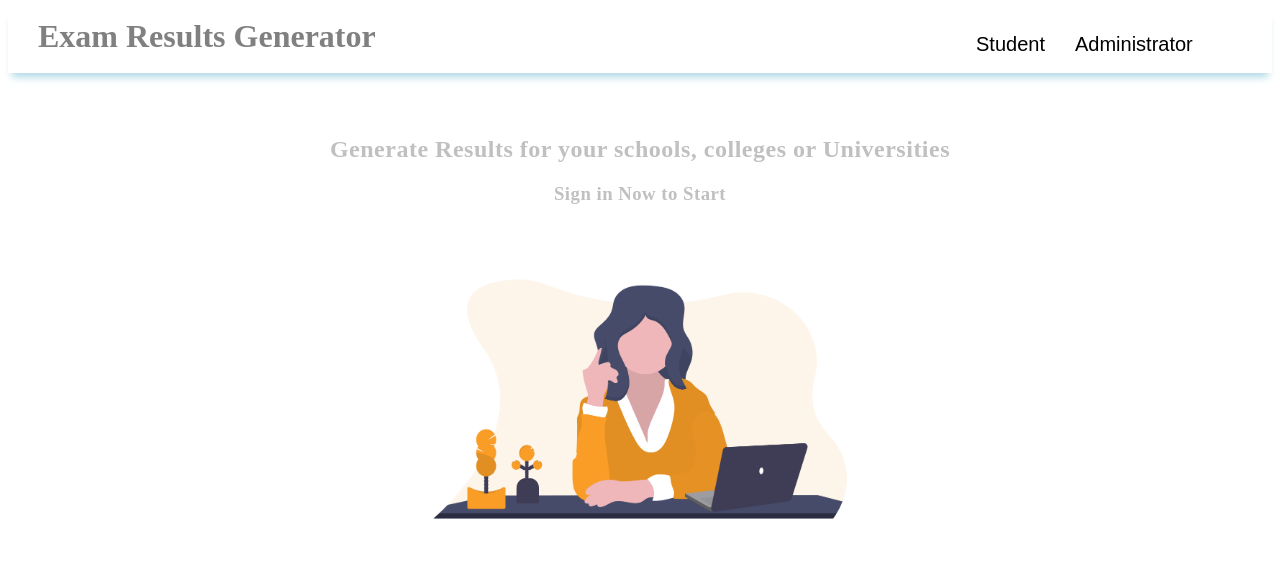
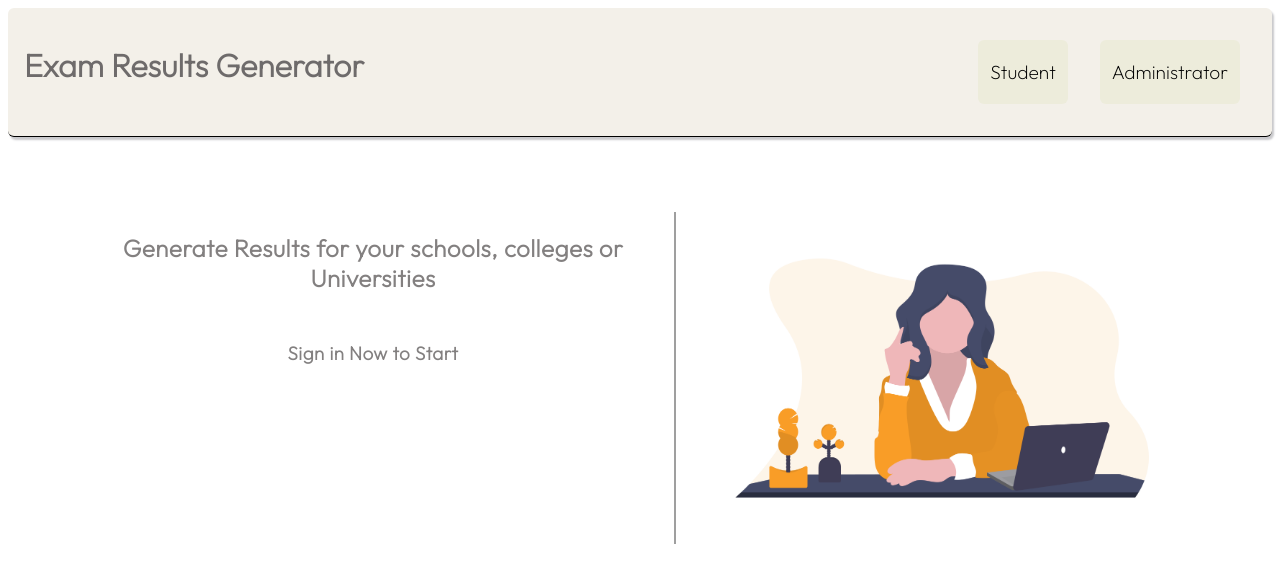
Before and after one commit to Ash515/Sequel, a plain HTML site: page Frontend/index.html in a window 1280 px wide. Drawn offline with Linux system fonts and the light colour scheme.

Commit message:
Redesigned UI

```diff
--- a/Frontend/css/Student_Login.css
+++ b/Frontend/css/Student_Login.css
@@ -1,71 +1,93 @@
-body{
-	margin:0;
+@import url('https://fonts.googleapis.com/css2?family=Outfit:wght@200&display=swap');
+
+body {
+	margin: 0;
 	margin-left: 200px;
-	color:#6a6f8c;
+	color: #6a6f8c;
 	background: url("https://raw.githubusercontent.com/simranquirky/ExamResultGenerator/master/Frontend/assets/student-login-bg.jpg") no-repeat;
 	background-position: 20% 55%;
-
- backface-visibility:
-	font:600 16px/18px 'Open Sans',sans-serif;
+	font: 600 16px/18px 'Outfit', sans-serif;;
 	background-color: lightyellow;
 }
-*,:after,:before{box-sizing:border-box}
-.clearfix:after,.clearfix:before{content:'';display:table}
-.clearfix:after{clear:both;display:block}
-a{color:inherit;text-decoration:none}
 
+*,
+:after,
+:before {
+	margin: 0;
+	padding: 0;
+	box-sizing: border-box;
+}
 
-.login-wrap{
+.clearfix:after,
+.clearfix:before {
+	content: '';
+	display: table
+}
 
+.clearfix:after {
+	clear: both;
+	display: block
+}
+
+a {
+	color: inherit;
+	text-decoration: none
+}
+
+.login-wrap {
+
+	display: flex;
 	justify-content: right;
-	display: flex;
 	max-width: 440px;
 	min-height: 520px;
 	margin-top: 30px;
 	margin-left: 30%;
-	position:relative;
+	position: relative;
 	background-color: white;
+	box-shadow: 0 12px 15px 0 rgba(0, 0, 0, .24), 0 17px 50px 0 rgba(0, 0, 0, .19);
+	padding: 5px 5px 5px 5px;
+	border-radius: 12px;
+}
 
-	box-shadow:0 12px 15px 0 rgba(0,0,0,.24),0 17px 50px 0 rgba(0,0,0,.19);
-	padding: 5px 5px 5px 5px;
-}
-.login-html{
+.login-html {
 	width: 95%;
 	height: 95%;
-		position:absolute;
+	position: absolute;
 	margin: 8px 8px 8px;
 	padding: 35px 25px 25px;
 	background: white;
 	opacity: 1.2;
 	border: 2px solid yellow;
 }
+
 .login-html .sign-in-htm,
-.login-html .sign-up-htm{
-	top:0;
-	left:0;
-	right:0;
-	bottom:0;
-	position:absolute;
-	transform:rotateY(180deg);
-	backface-visibility:hidden;
-	transition:all .4s linear;
+.login-html .sign-up-htm {
+	top: 0;
+	left: 0;
+	right: 0;
+	bottom: 0;
+	position: absolute;
+	transform: rotateY(180deg);
+	backface-visibility: hidden;
+	transition: all .4s linear;
 }
+
 .login-html .sign-in,
 .login-html .sign-up,
-.login-form .group .check{
-	display:none;
+.login-form .group .check {
+	display: none;
 
 }
 
 
 
-.login-html .tab{
-	font-size:22px;
-	margin-right:15px;
-	padding-bottom:5px;
-	margin:0 15px 10px 0;
-	display:inline-block;
-	border-bottom:2px solid transparent;
+.login-html .tab {
+	font-size: 22px;
+	margin-right: 15px;
+	padding-bottom: 5px;
+	margin: 0 15px 10px 0;
+	display: inline-block;
+	border-bottom: 2px solid transparent;
 	color: grey;
 	font-weight: bold;
 
@@ -73,36 +95,40 @@ a{color:inherit;text-decoration:none}
 
 
 }
-.login-html .sign-in:checked + .tab,
-.login-html .sign-up:checked + .tab{
+
+.login-html .sign-in:checked+.tab,
+.login-html .sign-up:checked+.tab {
 	color: black;
 
 	padding: 4px 4px 4px;
-	border-color:#1e90ff;
+	border-color: #1e90ff;
 
 }
-.login-form{
-	min-height:345px;
-	position:relative;
-	perspective:1000px;
-	transform-style:preserve-3d;
+
+.login-form {
+	min-height: 345px;
+	position: relative;
+	perspective: 1000px;
+	transform-style: preserve-3d;
 	margin-top: 10px;
 }
-.login-form .group{
-	margin-bottom:15px;
+
+.login-form .group {
+	margin-bottom: 15px;
 	margin-top: 30px;
 }
 
 .login-form .group .input,
-.login-form .group .button{
-	width:100%;
+.login-form .group .button {
+	width: 100%;
 	color: #fff;
-	display:block;
+	display: block;
 }
+
 .login-form .group .input,
-.login-form .group .button{
-	border:none;
-	padding:15px 20px;
+.login-form .group .button {
+	border: none;
+	padding: 15px 20px;
 	border-radius: 25px;
 	color: #595959;
 	background: white;
@@ -110,24 +136,28 @@ a{color:inherit;text-decoration:none}
 	box-shadow: inset 2px 2px 5px #babecc, inset -5px -5px 10px #ffffff73;
 }
 
+.tab{
+	cursor: pointer;
+}
 
+.login-form .group input[data-type="password"] {
 
-.login-form .group input[data-type="password"]{
-	text-security:circle;
-	-webkit-text-security:circle;
+	text-security: circle;
+	-webkit-text-security: circle;
 }
-.login-form .group .label{
+
+.login-form .group .label {
 	color: black;
 	font-size: 15px;
 	position: absolute;
 	top: 50%;
 	left: 45px;
 	pointer-events: none;
-
 	transform: translateY(-50%);
 
 }
-.login-form .group .button{
+
+.login-form .group .button {
 
 	color: black;
 	font-size: 18px;
@@ -141,76 +171,87 @@ a{color:inherit;text-decoration:none}
 	margin-bottom: 35px;
 }
 
-.login-form .group .input:hover{
+.login-form .group .input:hover {
 	background-color: #fff;
 	color: black;
 }
-.login-form .group label .icon{
-	width:15px;
-	height:15px;
-	border-radius:2px;
-	position:relative;
-	display:inline-block;
-	background:rgba(255,255,255,.1);
+
+.login-form .group label .icon {
+	width: 15px;
+	height: 15px;
+	border-radius: 2px;
+	position: relative;
+	display: inline-block;
+	background: rgba(255, 255, 255, .1);
 }
+
 .login-form .group label .icon:before,
-.login-form .group label .icon:after{
-	content:'';
-	width:10px;
-	height:2px;
+.login-form .group label .icon:after {
+	content: '';
+	width: 10px;
+	height: 2px;
 	background: grey;
-	position:absolute;
-	transition:all .2s ease-in-out 0s;
+	position: absolute;
+	transition: all .2s ease-in-out 0s;
 }
-.login-form .group label .icon:before{
-	left:3px;
-	width:5px;
-	bottom:6px;
-	transform:scale(0) rotate(0);
+
+.login-form .group label .icon:before {
+	left: 3px;
+	width: 5px;
+	bottom: 6px;
+	transform: scale(0) rotate(0);
 }
-.login-form .group label .icon:after{
-	top:6px;
-	right:0;
-	transform:scale(0) rotate(0);
+
+.login-form .group label .icon:after {
+	top: 6px;
+	right: 0;
+	transform: scale(0) rotate(0);
 }
-.login-form .group .check:checked + label{
+
+.login-form .group .check:checked+label {
 	color: grey;
 	margin-left: 0px;
 
 	font-weight: bold;
 	font-size: 20px;
 }
-.login-form .group .check:checked + label .icon{
-	background:aqua;
+
+.login-form .group .check:checked+label .icon {
+	background: aqua;
 
 }
-.login-form .group .check:checked + label .icon:before{
-	transform:scale(1) rotate(45deg);
-}
-.login-form .group .check:checked + label .icon:after{
-	transform:scale(1) rotate(-45deg);
-}
-.login-html .sign-in:checked + .tab + .sign-up + .tab + .login-form .sign-in-htm{
-	transform:rotate(0);
-}
-.login-html .sign-up:checked + .tab + .login-form .sign-up-htm{
-	transform:rotate(0);
+
+.login-form .group .check:checked+label .icon:before {
+	transform: scale(1) rotate(45deg);
 }
 
-.hr{
-	height:2px;
-	margin:40px 0 30px 0;
-	background:rgba(255,255,255,.2);
+.login-form .group .check:checked+label .icon:after {
+	transform: scale(1) rotate(-45deg);
 }
-.foot-lnk{
-	text-align:center;
+
+.login-html .sign-in:checked+.tab+.sign-up+.tab+.login-form .sign-in-htm {
+	transform: rotate(0);
+}
+
+.login-html .sign-up:checked+.tab+.login-form .sign-up-htm {
+	transform: rotate(0);
+}
+
+.hr {
+	height: 2px;
+	margin: 40px 0 30px 0;
+	background: rgba(255, 255, 255, .2);
+}
+
+.foot-lnk {
+	text-align: center;
 	border-top: 2px solid grey;
 	margin-top: 20px;
-	padding-top:20px;
+	padding-top: 20px;
 }
 
 
-.group input:focus ~ label {
+.group input:focus~label {
 	box-shadow: inset 2px 2px 5px #babecc, inset -1px -1px 2px #ffffff73;
 }
 
@@ -234,8 +275,6 @@ a{color:inherit;text-decoration:none}
 	transform: translateY(-50%);
 }
 
-
-
 @media screen and (max-width: 768px) {
 	body {
 
@@ -245,10 +284,9 @@ a{color:inherit;text-decoration:none}
 
 	}
 
-
-
- .login-wrap{
+	.login-wrap {
 		max-width: 400px;
 		min-height: 550px;
 
 	}
+}
--- a/Frontend/css/index.css
+++ b/Frontend/css/index.css
@@ -1,67 +1,75 @@
-body{
+@import url('https://fonts.googleapis.com/css2?family=Outfit:wght@200&display=swap');
 
-		background-repeat: none;
-		background-color: white;
-	}
-
-.head{
-margin:0px;
-max-width: 60%;
-height: 40px;
-
-	}
-
-	header{
-	box-shadow:  0 8px 8px -4px lightblue;
-	color: grey;
-	padding-bottom: 5px;
-	height: 60px;
-}
-
-.one{
-	padding-top: 10px;
-	padding-left: 30px;
-	width: 60%;
-	align-content: left;
-	margin-top: 0;
-
-}
-.two{
-	margin-top: -40px;
-	padding-top: 10px;
-	width: 25%;
-	margin-left: 75%;
-
-	padding-left: 10px;
+body {
+	overflow-x: hidden;
+	font-family: 'Outfit', sans-serif;
 
 }
 
+header {
+	display: flex;
+	justify-content: space-between;
+	flex-wrap: wrap;
+	color: rgb(110, 107, 107);
+	margin: 0 0 1rem;
+	padding: 1rem;
+	border-bottom: 1px solid black;
+	border-radius: 6px;
+	background-color: #f3f0e9;
+	height: 12vh;
+	box-shadow: 2px 3px 2px rgb(201, 201, 204);
+	backdrop-filter: blur(12px);
+
+}
+
+.one {
+	display: flex;
+	flex-wrap: wrap;
+}
+
+.two {
+	display: flex;
+	flex-wrap: wrap;
+}
+
+button {
+	border-radius: 6px;
+	border: none;
+	font-size: 1.2rem;
+	max-width: 200px;
+	margin: 1rem;
+	padding: 12px;
+	font-family: 'Outfit', sans-serif;
+	background-color: rgba(235, 235, 215, 0.74);
+}
+
+button:hover {
+	background-color: rgba(255, 255, 0, 0.74);
+	cursor: pointer;
+}
+
+.description {
+	color: #838080;
+	letter-spacing: 0.5px;
+	display: flex;
+	margin: 2rem;
+	padding: 2rem;
+	background-image: radial-gradient(#4f4f57ce 0.5px, #ffffff59 0.5px);
+	background-size: 10px 10px;
+}
 
 
-button{
-	background-color: white;
-	border:none;
-	font-size: 20px;
-	max-width: 200px;
-	margin-right: 10px;
-	padding: 5px 10px 5px;
+.intro-text {
+	display: flex;
+	flex-direction: column;
+	margin: 1rem;
+	padding: 1rem;
 }
 
-button:hover{
-	background-color: yellow;
-	border-radius: 5px;
-}
-.description{
-	color: #c0c0c0;
-	letter-spacing: 0.5px;
-	margin-top: 5%;
-}
-
-img{
+img {
+	padding: 1rem;
+	border-left: 2px solid rgba(0, 0, 0, 0.377);
 	width: 500px;
 	height: 300px;
-
 	margin-top: 2%;
-
-
 }
--- a/Frontend/index.html
+++ b/Frontend/index.html
@@ -1,16 +1,19 @@
 <!doctype html>
 <html lang="en">
+
 <head>
   <meta charset="utf-8">
   <title>Exam Result Generator</title>
   <link rel="stylesheet" type="text/css" href="css/index.css">
 </head>
+
 <body>
 
   <header class="header">
 
     <div class="one">
-            <h1 class="head">Exam Results Generator</h1></div>
+      <h1 class="head">Exam Results Generator</h1>
+    </div>
 
     <div class="two">
       <button onclick="location.href='SignIn.html';">Student</button><button>Administrator</button>
@@ -21,8 +24,8 @@
 
   <div class="description">
     <center>
-	<h2> Generate Results for your schools, colleges or Universities </h2>
-	<h3> Sign in Now to Start </h3>
+      <h2 class="intro-text"> Generate Results for your schools, colleges or Universities </h2>
+      <h3 class="intro-text"> Sign in Now to Start </h3>
     </center>
     <center>
       <img class="back-image" src="assets/woman.png">
```
Also changed, not shown: Frontend/Student_Login.html (+19 -11 lines). Lines whose indentation alone changed are shown as unchanged.
